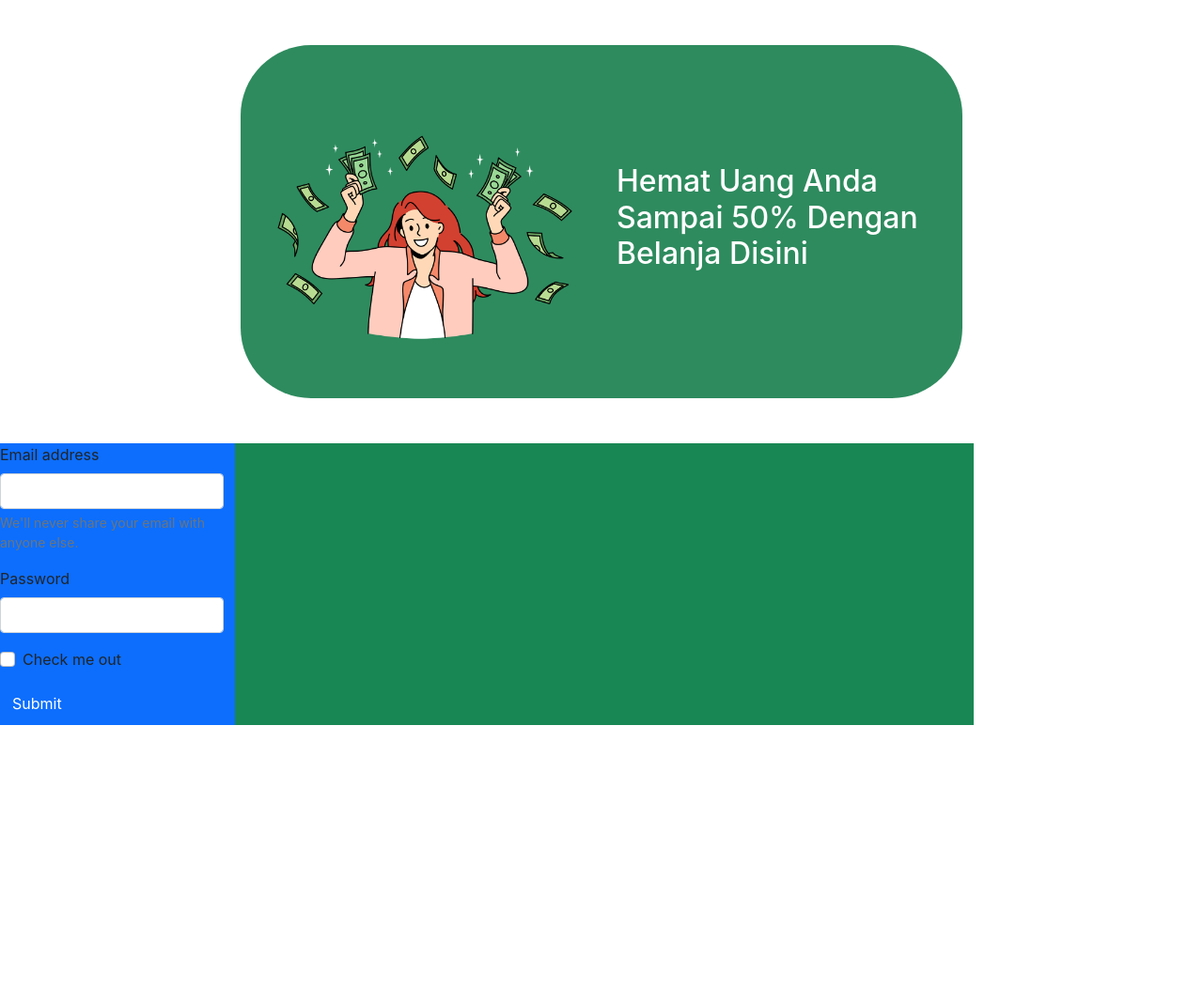
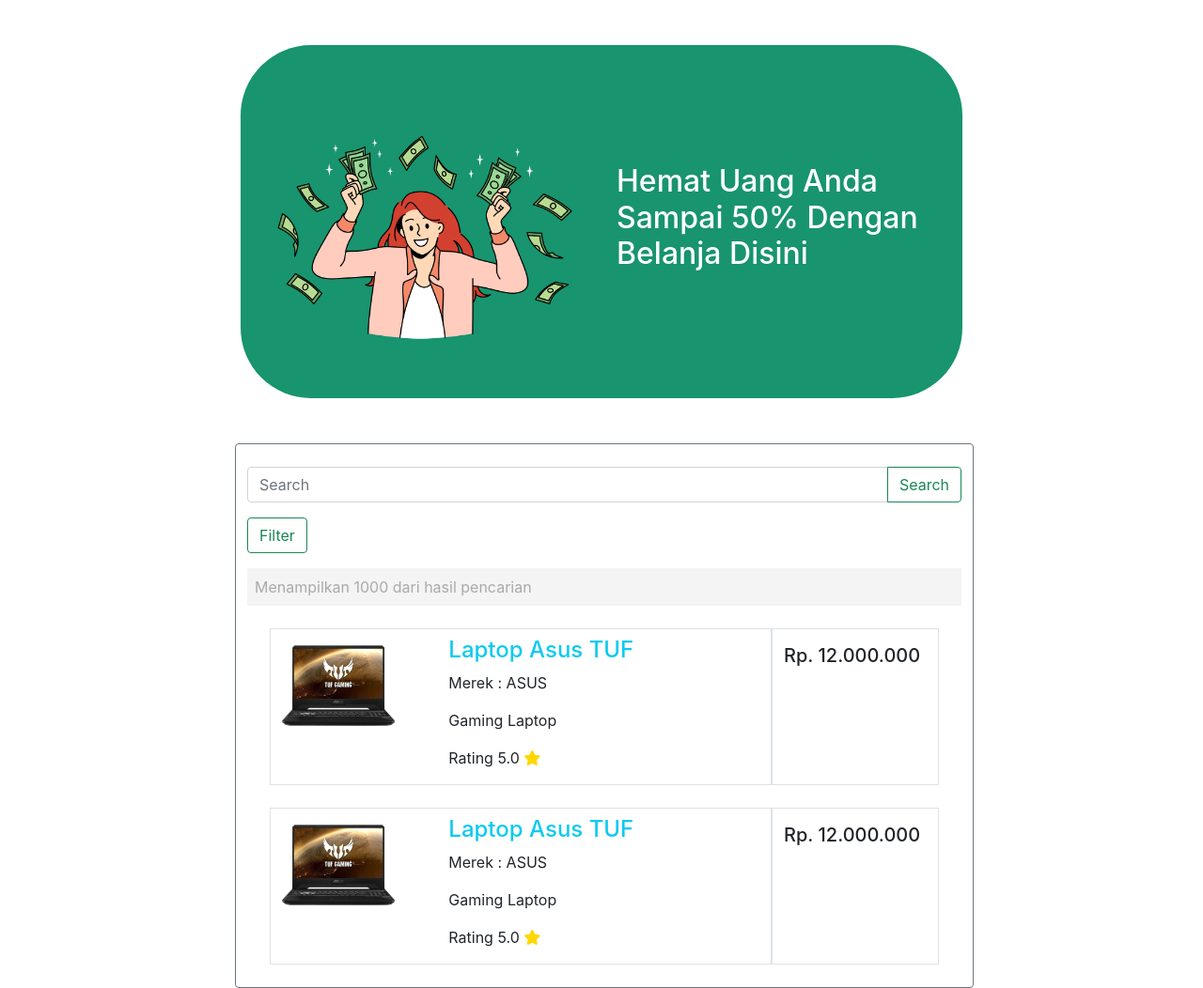
Before and after one commit to hasbihz24/Lapshop, a CodeIgniter 4 app: template app/Views/beliView.php in a window 1280 px wide. Shown: the whole page at 94% size. Before the commit the page ends 772 px from the top, so only its background shows below. Run offline with PHP 8.4 and a stand-in for CodeIgniter, Linux system fonts and the light colour scheme; the template is opened without the code that fills it, so the values that code supplies are empty; some libraries are stand-ins or nearby versions.

Commit message:
Page Beli udah Beres

```diff
--- a/app/Views/beliView.php
+++ b/app/Views/beliView.php
@@ -23,26 +23,107 @@
     </div>
     <div class="maincontent">
         <div class="row">
-            <div class="col-sm-3 bg-primary" style="height: 300px;">
+            <div class="col-sm-3" style="height: 300px;">
+            </div>
+            <div class="col border border-secondary rounded" style="height: fit-content;">
                 <form>
-                    <div class="mb-3">
-                        <label for="exampleInputEmail1" class="form-label">Email address</label>
-                        <input type="email" class="form-control" id="exampleInputEmail1" aria-describedby="emailHelp">
-                        <div id="emailHelp" class="form-text">We'll never share your email with anyone else.</div>
+                    <div class="input-group mb-3 my-4">
+                        <input type="text" class="form-control" placeholder="Search" aria-label="Search" aria-describedby="button-addon2">
+                        <button class="btn btn-outline-success" type="button" id="button-addon2">Search</button>
                     </div>
-                    <div class="mb-3">
-                        <label for="exampleInputPassword1" class="form-label">Password</label>
-                        <input type="password" class="form-control" id="exampleInputPassword1">
+                </form>
+                <div>
+                    <button class="btn btn-outline-success" type="button" data-bs-toggle="modal" data-bs-target="#exampleModal">
+                        Filter
+                    </button>
+                    <div class="modal fade" id="exampleModal" tabindex="-1" aria-labelledby="exampleModalLabel" aria-hidden="true">
+                        <div class="modal-dialog">
+                            <div class="modal-content">
+                                <div class="modal-header">
+                                    <h5 class="modal-title" id="exampleModalLabel">Filter Search</h5>
+                                    <button type="button" class="btn-close" data-bs-dismiss="modal" aria-label="Close"></button>
+                                </div>
+                                <form action="">
+                                    <div class="modal-body">
+                                        <div class="mb-3">
+                                            <label for="nama_laptop" class="form-label">Nama Laptop</label>
+                                            <input type="text" class="form-control" id="nama_laptop" aria-describedby="emailHelp" name="nama_laptop" placeholder="Nama Laptop">
+                                        </div>
+                                        <select class="form-select my-1" aria-label="Default select example">
+                                            <option selected>Merek Laptop</option>
+                                            <option value="1">One</option>
+                                            <option value="2">Two</option>
+                                            <option value="3">Three</option>
+                                        </select>
+                                        <div class="form-check mx-3 mt-3">
+                                            <input class="form-check-input" type="checkbox" value="" id="L_gaming" name="L_gaming">
+                                            <label class="form-check-label" for="L_gaming">
+                                                Gaming Laptop
+                                            </label>
+                                        </div>
+                                        <div class="form-check mx-3">
+                                            <input class="form-check-input" type="checkbox" value="" id="L_normal" name="L_normal">
+                                            <label class="form-check-label" for="L_normal">
+                                                Normal Laptop
+                                            </label>
+                                        </div>
+                                        <label for="customRange1" class="form-label mb-1 mt-3">Minimal Harga</label>
+                                        <input type="range" class="form-range mb-1" id="customRange1" min="1000000" max="30000000" name="range_Min">
+                                        <input type="text" class="form-control mb-3" id="harga_laptop" aria-describedby="emailHelp" name="hargamin_laptop" placeholder="Harga">
+                                        <label for="customRange1" class="form-label mb-1">Maximal Harga</label>
+                                        <input type="range" class="form-range mb-1" id="customRange1" min="1000000" max="30000000" name="range_Max">
+                                        <input type="text" class="form-control mb-1" id="harga_laptop" aria-describedby="emailHelp" name="hargamax_laptop" placeholder="Harga">
+                                    </div>
+                                    <div class="modal-footer">
+                                        <button type="button" class="btn btn-secondary" data-bs-dismiss="modal">Close</button>
+                                        <button type="button" class="btn btn-primary">Save changes</button>
+                                    </div>
+                                </form>
+                            </div>
+                        </div>
                     </div>
-                    <div class="mb-3 form-check">
-                        <input type="checkbox" class="form-check-input" id="exampleCheck1">
-                        <label class="form-check-label" for="exampleCheck1">Check me out</label>
+                </div>
+                <div class="tampilHasil py-1 align-items-center justify-content-left my-3">
+                    <p class="mx-2 my-1">Menampilkan 1000 dari hasil pencarian</p>
+                </div>
+                <div class="info-laptop">
+                    <div class="row m-4">
+                        <div class="col border">
+                            <div class="row">
+                                <div class="col-sm-4">
+                                    <img src="/img/laptop.jpg" alt="">
+                                </div>
+                                <div class="col">
+                                    <h4 class="my-2"><a href="">Laptop Asus TUF</a></h4>
+                                    <p>Merek : ASUS</p>
+                                    <p>Gaming Laptop</p>
+                                    <p>Rating 5.0 <i class="fa-solid fa-star" style="color: gold;"></i></p>
+                                </div>
+                            </div>
+                        </div>
+                        <div class="col-sm-3 border">
+                            <h5 class="my-3">Rp. 12.000.000</h5>
+                        </div>
                     </div>
-                    <button type="submit" class="btn btn-primary">Submit</button>
-                </form>
-            </div>
-            <div class="col bg-success" style="height: 300px;">
-
+                    <div class="row m-4">
+                        <div class="col border">
+                            <div class="row">
+                                <div class="col-sm-4">
+                                    <img src="/img/laptop.jpg" alt="">
+                                </div>
+                                <div class="col">
+                                    <h4 class="my-2"><a href="">Laptop Asus TUF</a></h4>
+                                    <p>Merek : ASUS</p>
+                                    <p>Gaming Laptop</p>
+                                    <p>Rating 5.0 <i class="fa-solid fa-star" style="color: gold;"></i></p>
+                                </div>
+                            </div>
+                        </div>
+                        <div class="col-sm-3 border">
+                            <h5 class="my-3">Rp. 12.000.000</h5>
+                        </div>
+                    </div>
+                </div>
             </div>
         </div>
     </div>
--- a/public/css/style_user.css
+++ b/public/css/style_user.css
@@ -109,7 +109,7 @@
   .savemoney{
     width: 60%;
     background-size: cover;
-    background: #2e8b5e;
+    background: #18946f;
     border-radius: 75px;
 
   }
@@ -117,3 +117,19 @@
   .maincontent{
     width: 80%;
   }
+
+  .tampilHasil{
+    background-color: #f4f4f4;
+  }
+
+  .tampilHasil p{
+    color: #aaa;
+  }
+  .info-laptop img{
+    width: 120px;
+  }
+
+  .info-laptop a{
+    color: var(--bs-info);
+    text-decoration: none;
+  }
```
Also changed, not shown: public/img/laptop.jpg (added).
